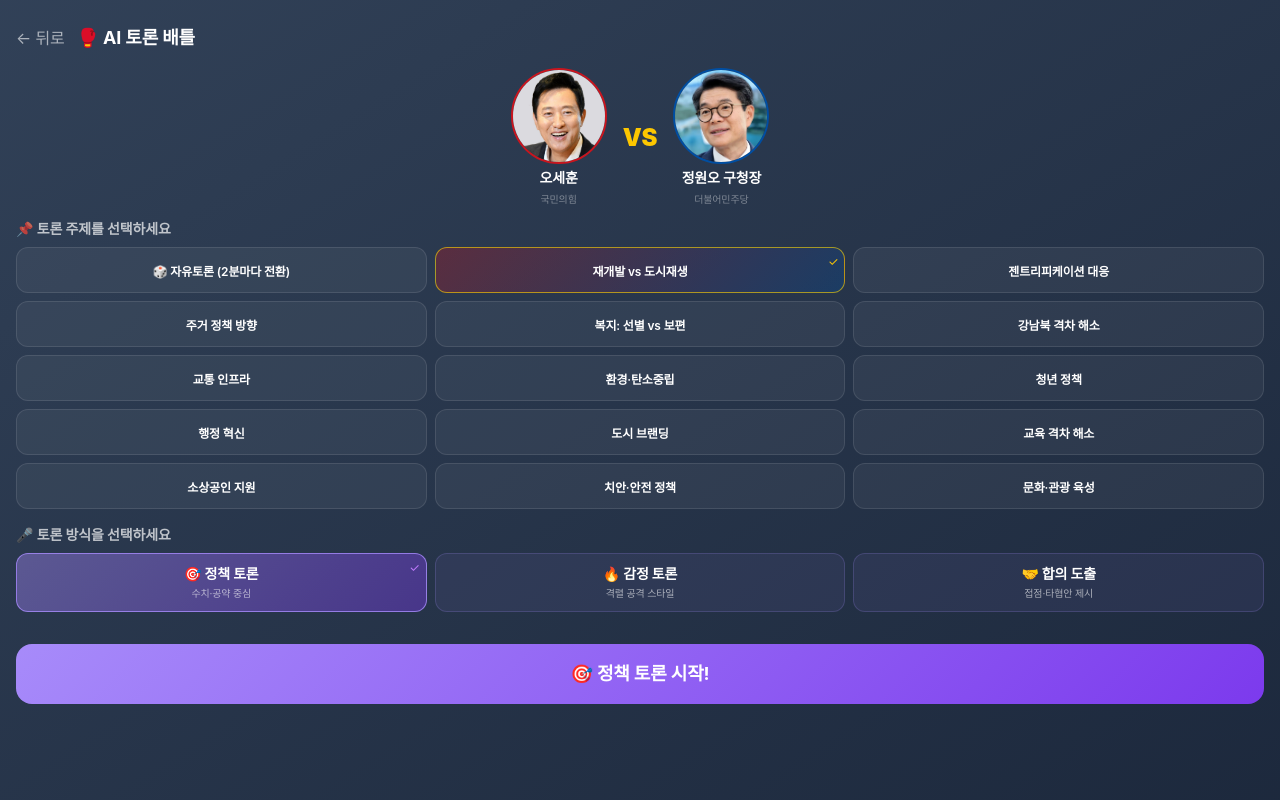
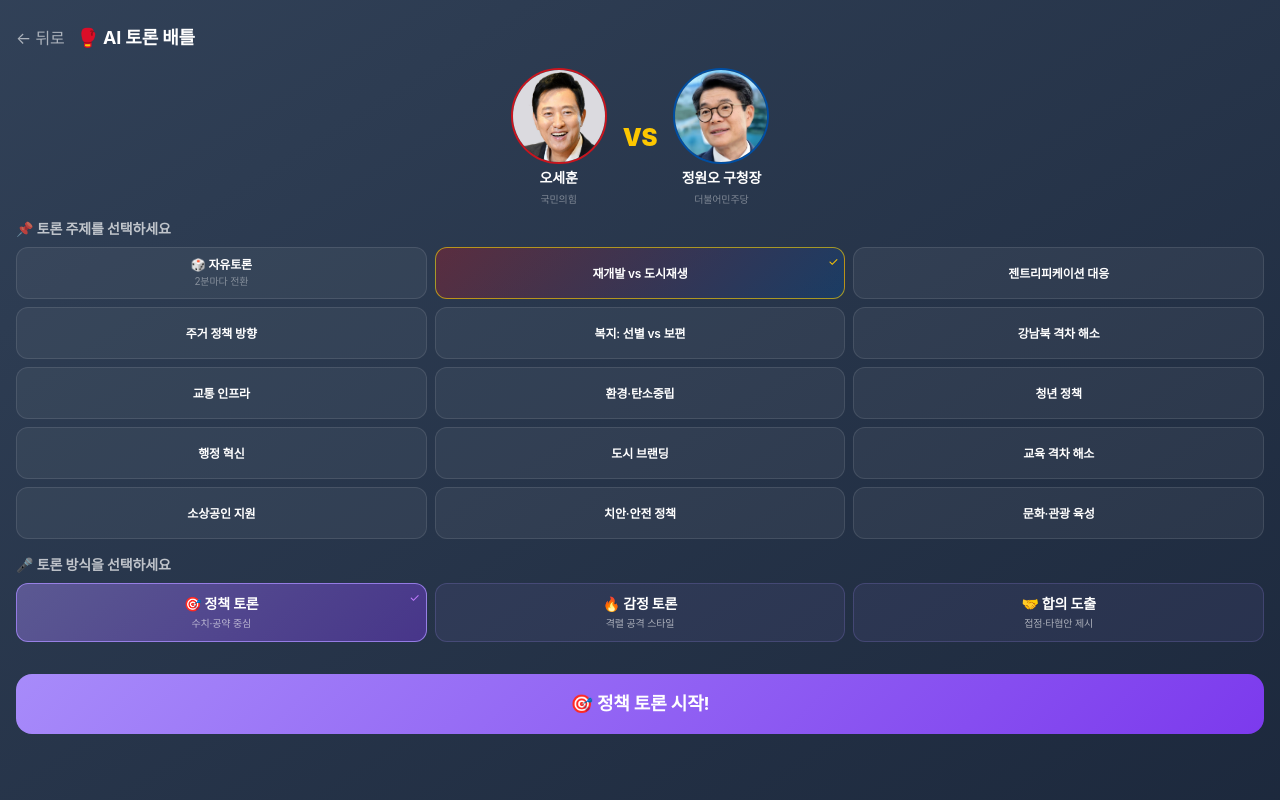
Before and after one commit to seojoonkim/polichat, a React (Vite) app: page /debate in a window 1280 px wide. Built offline with nearby package versions, Linux system fonts and the light colour scheme; a web font is replaced by a local one.

Commit message:
fix: uniform topic button height + move free topic subtitle
- All 15 topic buttons fixed at 52px height (uniform grid)
- '자유토론' label cleaned up, '2분마다 전환' moved to small subtitle
  below the title (no parentheses), matching style button layout

```diff
--- a/src/components/debate/DebateView.tsx
+++ b/src/components/debate/DebateView.tsx
@@ -7,7 +7,7 @@ import { useNavigate } from 'react-router';
 // const TOPIC_ICONS: Record<string, React.ReactNode> = { ... };
 
 const TOPICS: Array<{ id: string; label: string }> = [
-  { id: 'free', label: '🎲 자유토론 (2분마다 전환)' },
+  { id: 'free', label: '🎲 자유토론' },
   { id: 'redevelopment', label: '재개발 vs 도시재생' },
   { id: 'gentrification', label: '젠트리피케이션 대응' },
   { id: 'housing', label: '주거 정책 방향' },
@@ -481,18 +481,21 @@ export default function DebateView() {
             <button
               key={topic.id}
               onClick={() => setSelectedTopic(topic.id)}
-              className="relative rounded-xl px-1.5 py-[10px] text-center transition-all duration-200 border"
+              className="relative rounded-xl px-1.5 text-center transition-all duration-200 border flex flex-col items-center justify-center"
               style={{
+                height: '52px',
                 background:
                   selectedTopic === topic.id
                     ? 'linear-gradient(135deg, rgba(201,21,30,0.3), rgba(0,78,162,0.3))'
                     : 'rgba(255,255,255,0.05)',
                 borderColor:
                   selectedTopic === topic.id ? 'rgba(255,215,0,0.6)' : 'rgba(255,255,255,0.1)',
-                color: selectedTopic === topic.id ? 'rgba(255,215,0,0.9)' : 'rgba(255,255,255,0.5)',
               }}
             >
               <span className="text-white text-[12px] font-semibold leading-tight">{topic.label}</span>
+              {topic.id === 'free' && (
+                <span className="text-white/40 text-[10px] mt-0.5">2분마다 전환</span>
+              )}
               {selectedTopic === topic.id && (
                 <span className="absolute top-1.5 right-1.5 text-yellow-400 text-xs">✓</span>
               )}
```
